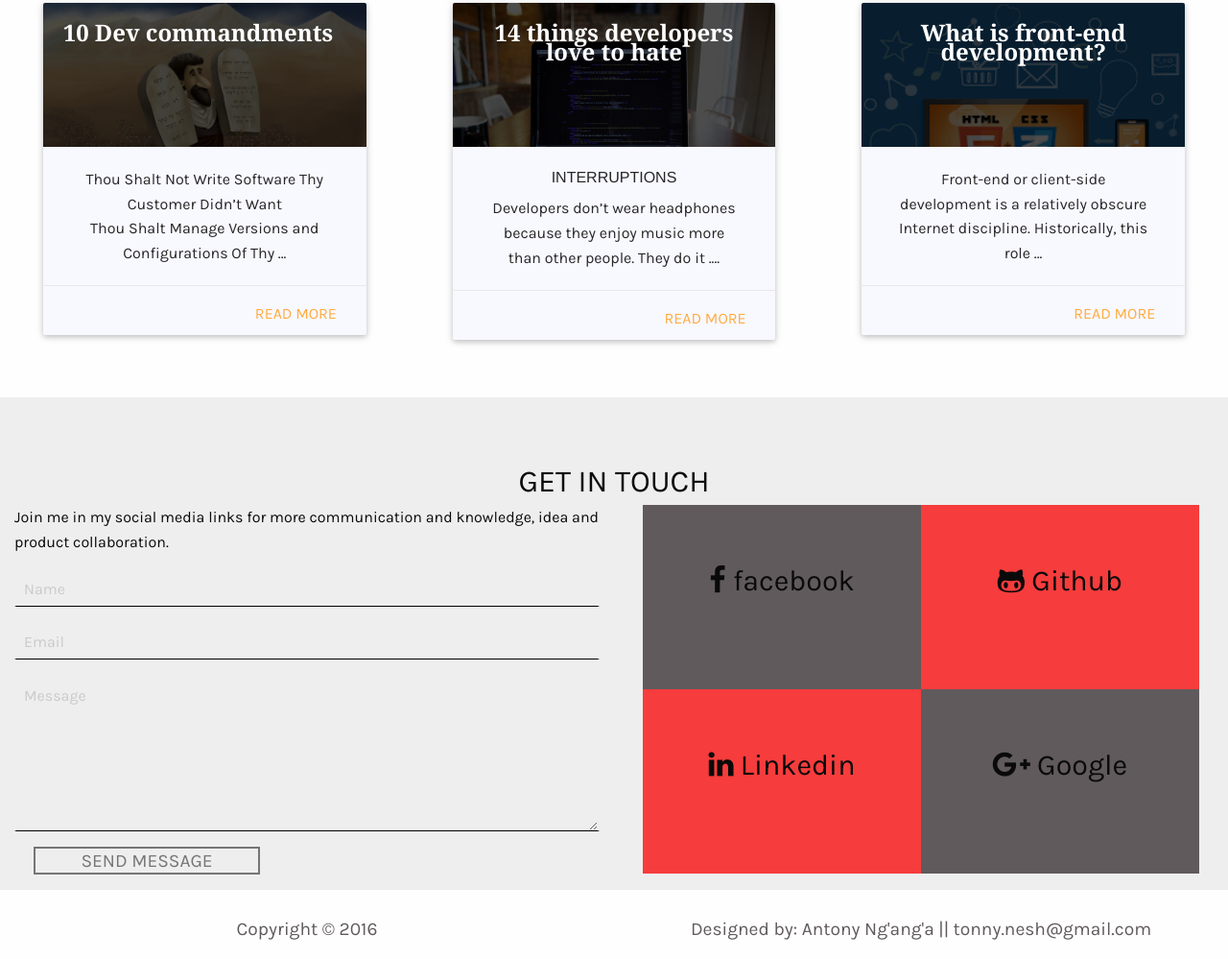
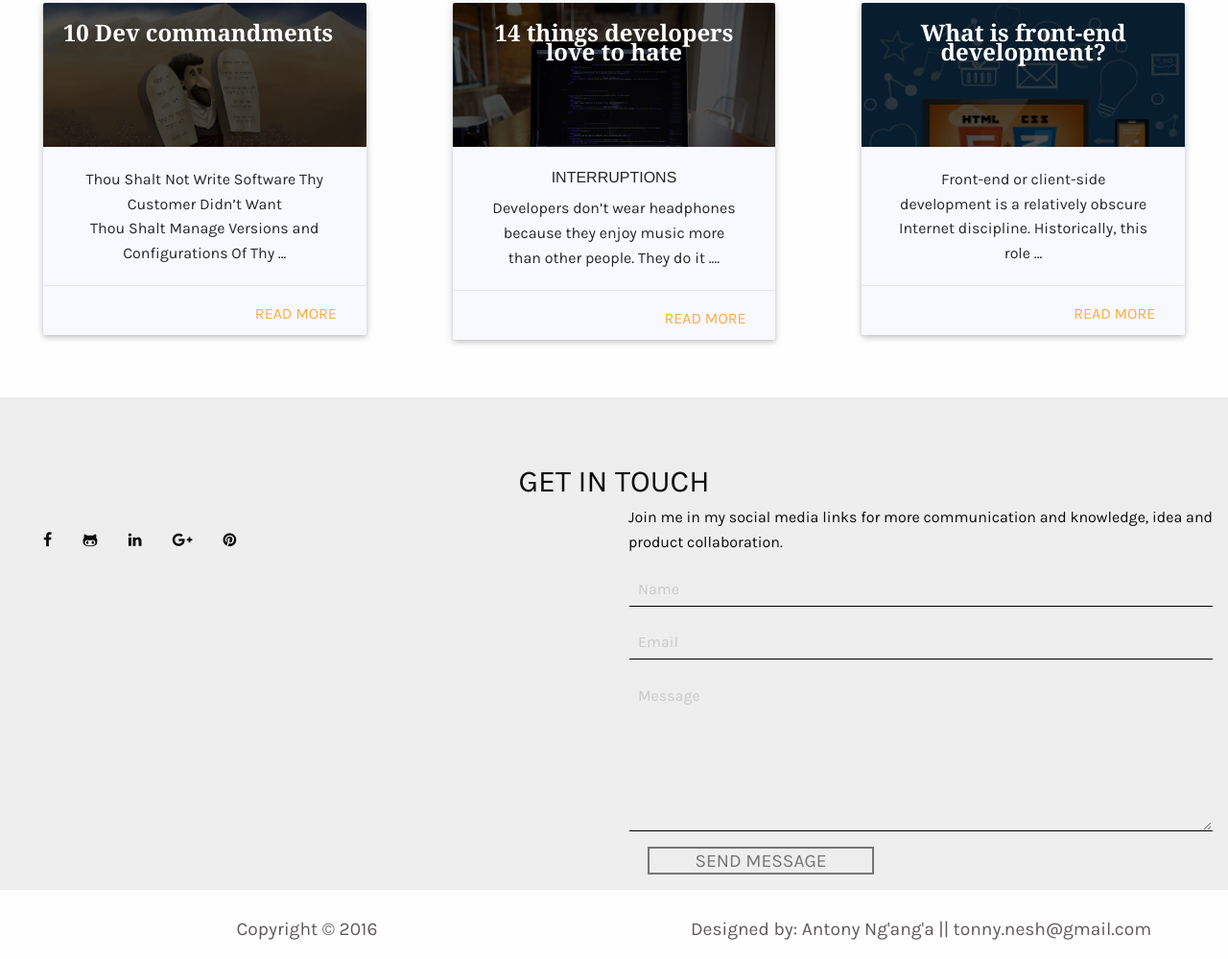
Before and after one commit to meshnesh/mellow-consultant, a plain HTML site: page index.html in a window 1280 px wide. Shown: the part 3873-4872 px from the top of the page at 96% size. Drawn offline with Linux system fonts and the light colour scheme.

Commit message:
styled the social media icons

```diff
--- a/css/app.css
+++ b/css/app.css
@@ -21,6 +21,15 @@ h6{
 
 p {
     font-weight: 200;
+}
+
+.social{
+    list-style-type: none;
+    padding: 24px 10px;
+}
+.social li{
+    display: inline-block;
+    padding-right: 5%;
 }
 
 
@@ -394,7 +403,7 @@ span {
 .twitter,
 .pinterest {
     height: 12em;
-    background-color: #F63C3C;
+    background-color: #903;
     text-align: center;
 }
 
--- a/index.html
+++ b/index.html
@@ -316,6 +316,33 @@
     <div id="contact"></div>
     <div class="row final">
         <header>Get in touch</header>
+
+
+         <div class="large-6 columns second-footer">
+            <div class="row">
+
+               <ul class="social">
+                   <li>
+                       <i class="fa fa-facebook" aria-hidden="true"></i>
+                           </li>
+                   <li>
+                       <i class="fa fa-github-alt" aria-hidden="true"></i>
+                   </li>
+                   <li>
+                       <i class="fa fa-linkedin" aria-hidden="true"></i>
+                </li>
+                   <li>
+                       <i class="fa fa-google-plus" aria-hidden="true"></i>
+                           </li>
+                   <li
+                       i class="fa fa-pinterest" aria-hidden="true"></i></li>
+
+                </ul>
+            </div>
+        </div>
+
+
+        <!--second footer-->
         <div class="large-6 columns first-footer">
             <div class="column row">
                 <p class="byeNow"> Join me in my social media links for more communication and knowledge, idea and product collaboration. </p>
@@ -338,31 +365,8 @@
                 </form>
             </div>
         </div>
-        <!--second footer-->
-        <div class="large-6 columns second-footer">
-            <div class="row">
-                <div class="large-6 columns fcbk">
-                    <div class="row">
-                        <div class="large-6 columns facebook">
-                            <p class="scial"><i class="fa fa-facebook" aria-hidden="true"></i> facebook </p>
-                        </div>
-                        <div class="large-6 columns twitter">
-                            <p class="scial"> <i class="fa fa-github-alt" aria-hidden="true"></i> Github</p>
-                        </div>
-                    </div>
-                </div>
-                <div class="large-6 columns sendgool">
-                    <div class="row">
-                        <div class="large-6 columns pinterest">
-                            <p class="scial"> <i class="fa fa-linkedin" aria-hidden="true"></i> Linkedin</p>
-                        </div>
-                        <div class="large-6 columns google">
-                            <p class="scial icon"> <i class="fa fa-google-plus" aria-hidden="true"></i> Google</p>
-                        </div>
-                    </div>
-                </div>
-            </div>
-        </div>
+
+
     </div>
     <footer>
         <div class="row">
```
